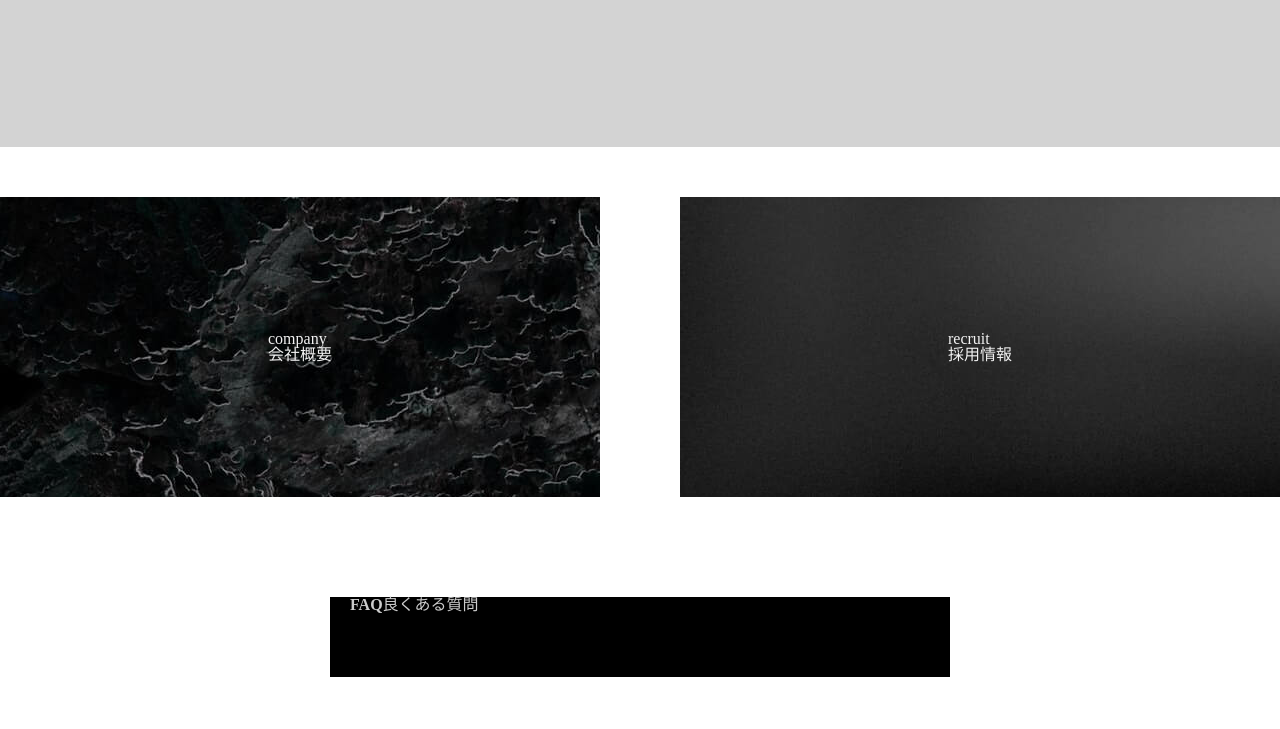
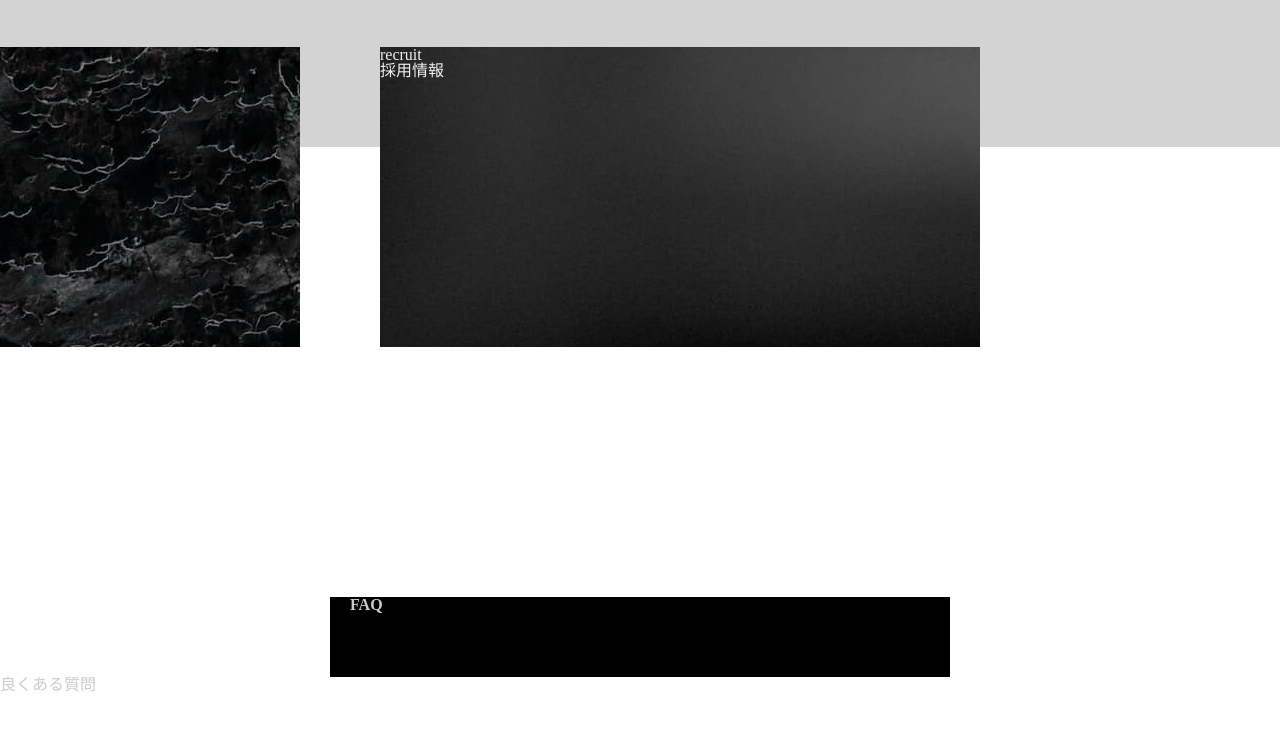
Before and after one commit to junko0126/20200221_hayashi, a plain HTML site: page index.html in a window 1280 px wide. Shown: the part 2053-2782 px from the top of the page. Drawn offline with Linux system fonts and the light colour scheme.

Commit message:
faq修正２

```diff
--- a/css/style.css
+++ b/css/style.css
@@ -305,26 +305,25 @@ header {
 }
 
 .company {
-  position: relative;
-  left: 0;
+  /* position: relative; */
+  /* left: 0; */
   background: url(../img/company.jpeg) no-repeat;
   width: 600px;
   height: 300px;
 }
 
 .recruit {
-  position: relative;
-  right: 0;
+  /* position: relative; */
+  /* right: 0; */
   background: url(../img/recruit.jpg) no-repeat;
   width: 600px;
   height: 300px;
 }
 
-.company p {
-  position: absolute;
-  color: #f2f2f2;
-  top: 50%;
-  left: 50%;
+.common {
+  /* position: absolute; */
+  /* top: 50%;
+  left: 50%; */
   -ms-transform: translate(-50%,-50%);
   -webkit-transform: translate(-50%,-50%);
   transform: translate(-50%,-50%);
@@ -332,16 +331,12 @@ header {
   padding:0;
 }
 
+.company p {
+  color: #f2f2f2;
+}
+
 .recruit p {
-  position: absolute;
   color: #f2f2f2;
-  top: 50%;
-  left: 50%;
-  -ms-transform: translate(-50%,-50%);
-  -webkit-transform: translate(-50%,-50%);
-  transform: translate(-50%,-50%);
-  margin:0;
-  padding:0;
 }
 
 .faq {
--- a/index.html
+++ b/index.html
@@ -67,16 +67,17 @@
         </div>
 
       <div class="section">
-        <div class="company">
+        <div class="common company">
           <p>company<br>会社概要</br></p>
         </div>
-        <div class="recruit">
+        <div class="common recruit">
           <p>recruit<br>採用情報</br></p>
         </div>
       </div>
 
       <div class="faq">
-        <p class="faq_title"><b>FAQ</b>良くある質問</p>
+        <p class="faq_title"><b>FAQ</b></p>
+        <p class="faq_text">良くある質問</p>
       </div>
 
       <div class="contact">
```
